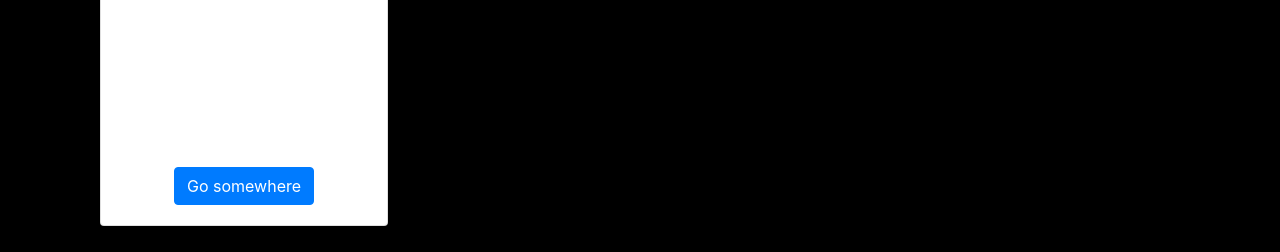
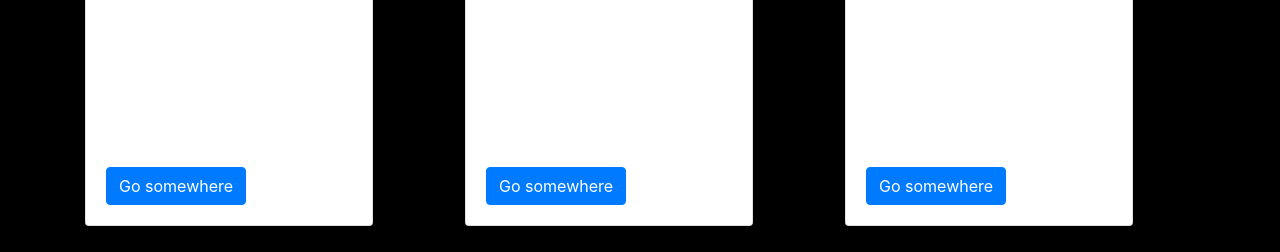
Before and after one commit to imirransom7/Interview-Preparation, a Flask app: page / in a window 1280 px wide. Shown: the part 546-798 px from the top of the page. Run offline with Flask 3, Linux system fonts and the light colour scheme; parts of the project's set-up code (start-up, migrations or seed data) failed here and were passed over; some libraries are stand-ins or nearby versions.

Commit message:
cards are now added; need to be edited

```diff
--- a/web/templates/index.html
+++ b/web/templates/index.html
@@ -47,6 +47,7 @@
     </ul>
   </div>
 </nav>
+
 <div class="container my-5">
   <div  align="center">
      <h1
@@ -60,8 +61,12 @@
   </div>
 </div>
 </div>
+
+
 <div class="container my-5">
-  <div class="col-lg-3 col-md-6 mb-4 mb-md-0" align="center">
+  <div class="row my-4">
+    <!-- First card -->
+    <div class="col-sm-4">
       <div class="card" style="width: 18rem;">
         <img src="..." class="card-img-top" alt="...">
         <div class="card-body">
@@ -71,7 +76,34 @@
         </div>
       </div>
     </div>
+
+    <!-- Second card -->
+    <div class="col-sm-4">
+      <div class="card" style="width: 18rem;">
+        <img src="..." class="card-img-top" alt="...">
+        <div class="card-body">
+          <h5 class="card-title">Card title</h5>
+          <p class="card-text">Some quick example text to build on the card title and make up the bulk of the card's content.</p>
+          <a href="#" class="btn btn-primary">Go somewhere</a>
         </div>
+      </div>
+    </div>
+
+    <!-- Third card -->
+     <div class="col-sm-4">
+      <div class="card" style="width: 18rem;">
+        <img src="..." class="card-img-top" alt="...">
+        <div class="card-body">
+          <h5 class="card-title">Card title</h5>
+          <p class="card-text">Some quick example text to build on the card title and make up the bulk of the card's content.</p>
+          <a href="#" class="btn btn-primary">Go somewhere</a>
+        </div>
+      </div>
+    </div>
+
+  </div>
+</div>
+
 
 <!--<iframe src="https://giphy.com/embed/cT5gKT412jHqw" width="480" height="269" style="" frameBorder="0" class="giphy-embed" allowFullScreen></iframe><p><a href="https://giphy.com/gifs/work-online-home-cT5gKT412jHqw">via GIPHY</a></p>-->
 <!--<img src="{{ url_for('static', filename='images/student_studying.png') }}" height="300" width="300">-->
```
Lines whose indentation alone changed are shown as unchanged.
